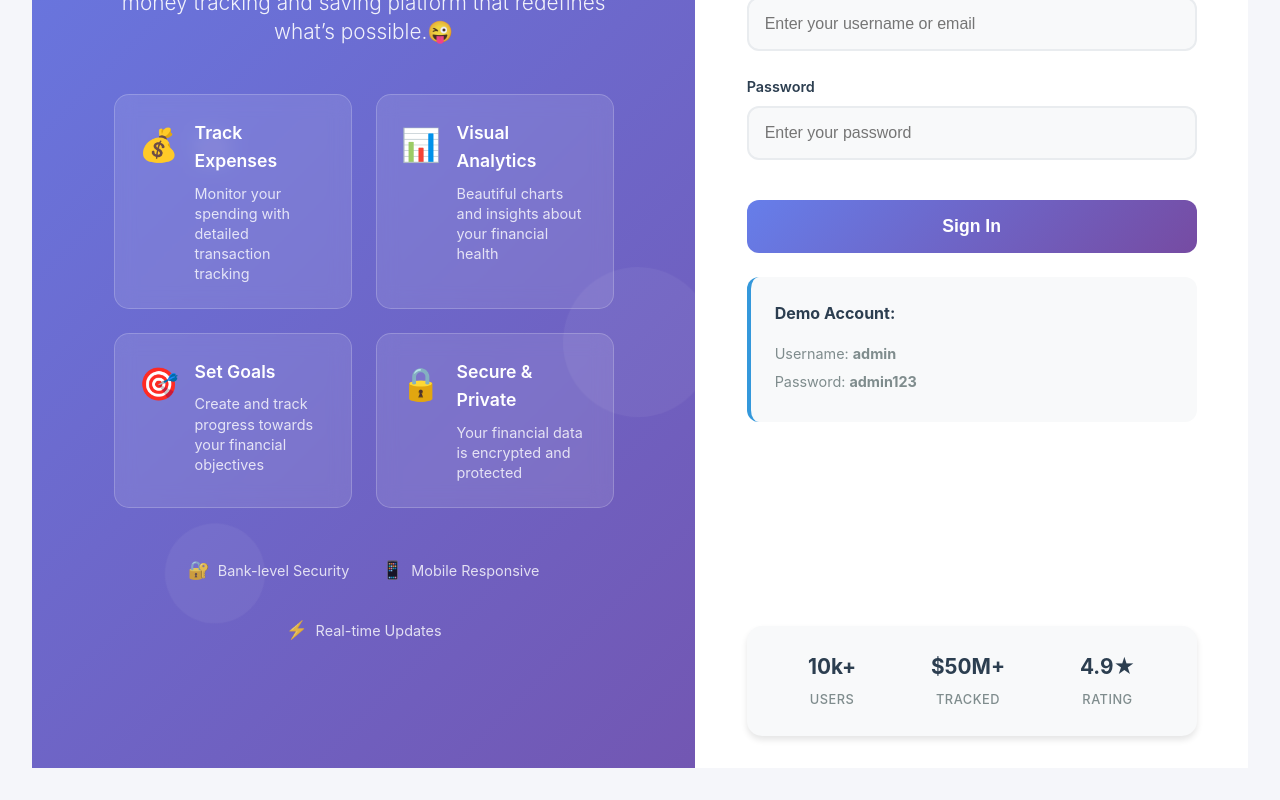
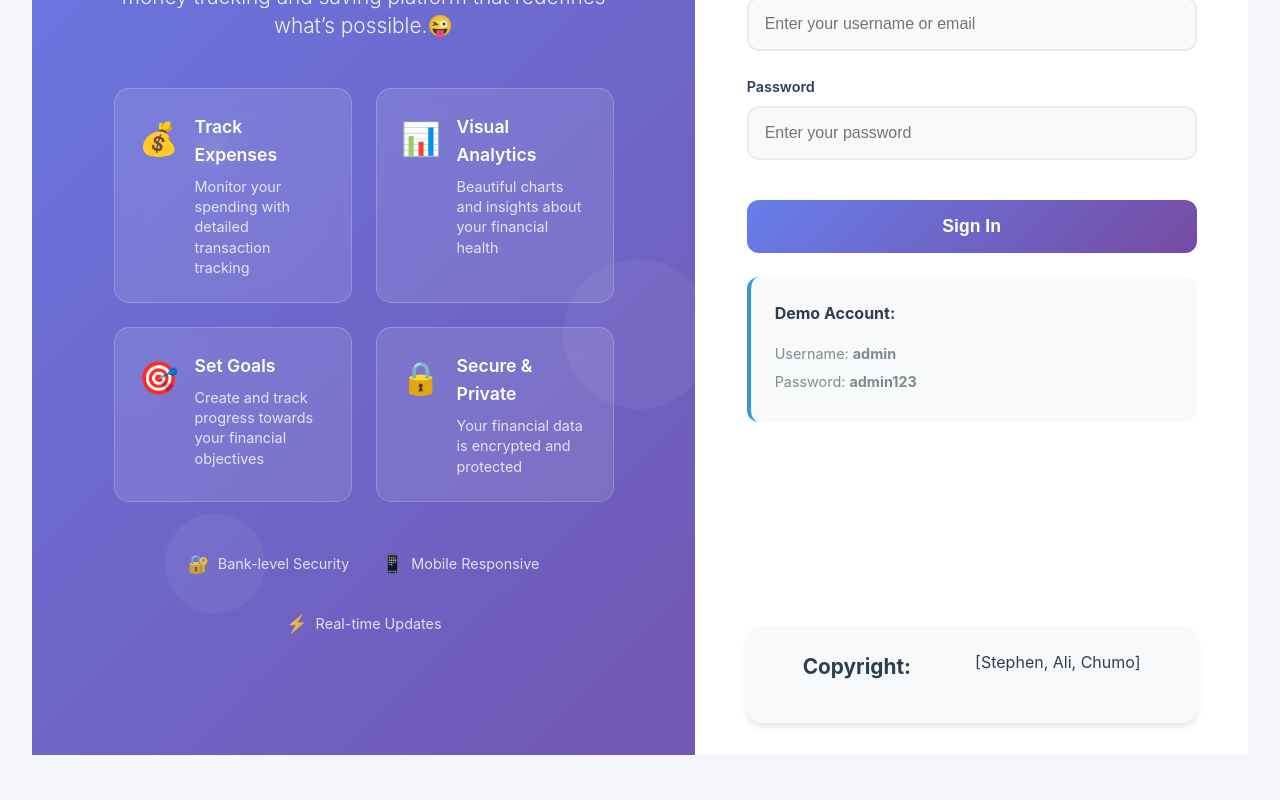
Before and after one commit to Bessmack/MoneyHub, a React (Vite) app in the folder front_end/: page /login in a window 1280 px wide. Shown: the part 466-1266 px from the top of the page. Built offline with nearby package versions, Linux system fonts and the light colour scheme.

Commit message:
new logo emblem and deploying using docker

```diff
--- a/front_end/src/components/Navbar.css
+++ b/front_end/src/components/Navbar.css
@@ -10,7 +10,7 @@
   top: 0;
   width: 280px;
   height: 100vh;
-  background: linear-gradient(135deg, #0e5092 0%, #112e8c 100%);;
+  background: linear-gradient(135deg, #0d3e6e 0%, #04195d 100%);;
   border-right: 1px solid rgba(255, 255, 255, 0.1);
   z-index: 1000;
   overflow-y: auto;
@@ -182,7 +182,7 @@
   align-items: center;
   gap: 0.75rem;
   padding: 1rem 1.25rem;
-  background: rgba(255, 255, 255, 0.1);
+  background: rgba(0, 0, 0, 0.772);
   backdrop-filter: blur(20px);
   -webkit-backdrop-filter: blur(20px);
   border: 1px solid rgba(255, 255, 255, 0.2);
@@ -217,7 +217,7 @@
 }
 
 .logout-btn:hover {
-  background: rgba(255, 255, 255, 0.15);
+  background: rgba(38, 13, 223, 0.15);
   border-color: rgba(255, 255, 255, 0.3);
   transform: translateY(-2px);
   box-shadow:
@@ -273,7 +273,7 @@
   left: 0;
   width: 100%;
   height: 70px;
-  background: linear-gradient(135deg, #0e5092 0%, #112e8c 100%);;
+  background: linear-gradient(135deg, #0d3e6e 0%, #04195d 100%);;
   border-bottom: 1px solid rgba(255, 255, 255, 0.1);
   z-index: 1001;
   box-shadow: 0 2px 20px rgba(0, 0, 0, 0.15);
@@ -540,7 +540,7 @@
   align-items: center;
   gap: 0.75rem;
   padding: 1rem 1.25rem;
-  background: rgba(255, 255, 255, 0.1);
+  background: rgba(0, 0, 0, 0.794);
   backdrop-filter: blur(20px);
   -webkit-backdrop-filter: blur(20px);
   border: 1px solid rgba(255, 255, 255, 0.2);
--- a/front_end/src/components/Navbar.jsx
+++ b/front_end/src/components/Navbar.jsx
@@ -74,7 +74,7 @@ const Navbar = () => {
           <div className="nav-content">
             <div className="nav-brand">
               <div className="brand-logo">
-                <span className="logo-icon">💰</span>
+                <span className="logo-icon">💱</span>
                 <h2>MoneyHub</h2>
               </div>
               {user && (
@@ -118,10 +118,6 @@ const Navbar = () => {
                 </span>
                 <span>{isLoggingOut ? 'Signing out...' : 'Logout'}</span>
               </button>
-              <div className="footer-info">
-                <p>Built with ❤️</p>
-                <p>Flask + React</p>
-              </div>
             </div>
           </div>
         </nav>
@@ -133,7 +129,7 @@ const Navbar = () => {
           <nav className="navbar mobile">
             <div className="mobile-nav-content">
               <div className="mobile-brand">
-                <span className="mobile-logo">💰</span>
+                <span className="mobile-logo">💱</span>
                 <h2>MoneyHub</h2>
               </div>
 
@@ -203,9 +199,6 @@ const Navbar = () => {
                   <span>{isLoggingOut ? 'Signing out...' : 'Logout'}</span>
                 </button>
 
-                <div className="mobile-footer-info">
-                  <p>Built with ❤️ using Flask + React</p>
-                </div>
               </div>
             </div>
           </div>
--- a/front_end/src/pages/LoginPage.jsx
+++ b/front_end/src/pages/LoginPage.jsx
@@ -146,18 +146,8 @@ const LoginPage = () => {
 
               {/* Quick Stats */}
               <div className="quick-stats">
-                <div className="stat">
-                  <span className="stat-number">10k+</span>
-                  <span className="stat-label">Users</span>
-                </div>
-                <div className="stat">
-                  <span className="stat-number">$50M+</span>
-                  <span className="stat-label">Tracked</span>
-                </div>
-                <div className="stat">
-                  <span className="stat-number">4.9★</span>
-                  <span className="stat-label">Rating</span>
-                </div>
+                <h3>Copyright: </h3>
+                <p>[Stephen, Ali, Chumo]</p>
               </div>
             </div>
           </div>
```
